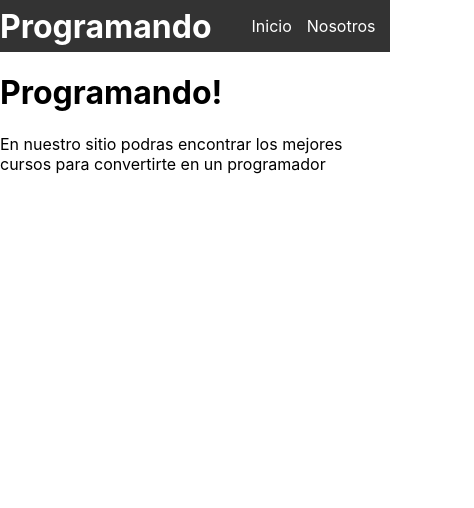
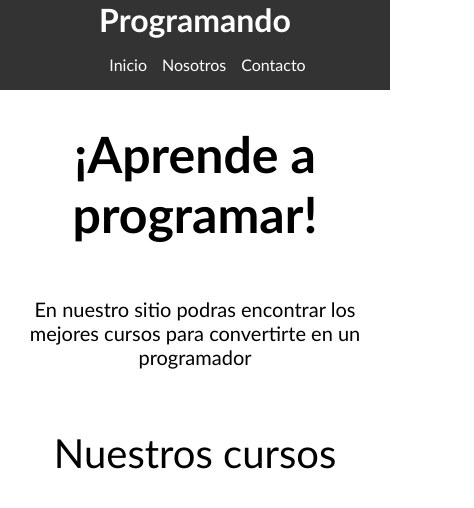
Before and after one commit to lucasjerez94/website-programando-, a React (Create React App) app: page / in a window 390 px wide. Shown: the top 508 px of the page, 474 px wide, since content can reach past the window. Built offline with nearby package versions, Linux system fonts and the light colour scheme.

Commit message:
second commit

```diff
--- a/src/App.css
+++ b/src/App.css
@@ -7,12 +7,13 @@
   align-items: center;
   margin: 0;
   padding: 0;
+  font-family: 'Gill Sans', 'Gill Sans MT', Calibri, 'Trebuchet MS', sans-serif;
 }
 
 /* ----- Components styles ----- */
 
 /* HEADER */
-.header {
+.header{
   display: flex;
   justify-content: space-between;
   align-items: center;
@@ -20,21 +21,69 @@
   color: white;
   width: 100%;
 }
-.h1-header {
+.h1-header{
   margin: 0;
 }
-.navbar-header {
+.navbar-header{
   display: flex;
 }
-.ul-header {
+.ul-header{
   list-style: none;
   display: flex;
 }
-.ul-header li {
+.ul-header li{
   margin-right: 15px;
   cursor: pointer;
 }
-.ul-header li:hover {
+.ul-header li:hover{
   color: #ffd700;
 }
 /*----------------------*/
+
+/* HERO */
+.hero{
+  display: flex;
+  flex-direction: column;
+  align-items: center;
+  width: 100%;
+}
+.h1-hero{
+  font-size: 50px;
+}
+.p-hero{
+  font-size: 20px;
+}
+/*----------------------*/
+
+/* MAIN */
+.main{
+  display: flex;
+  flex-direction: column;
+  align-items: center;
+}
+.p-main{
+  font-size: 40px;
+}
+/*----------------------*/
+
+/* ----- Medias querys ----- */
+@media (max-width: 767px) {
+  /* Header */
+  .header{
+    display: flex;
+    flex-direction: column;
+    align-items: center;
+  }
+  /* Hero */
+  .hero{
+    display: flex;
+    flex-direction: column;
+    align-items: center;
+  }
+  .h1-hero{
+    text-align: center;
+  }
+  .p-hero{
+    text-align: center;
+  }
+}
--- a/src/App.jsx
+++ b/src/App.jsx
@@ -1,11 +1,12 @@
 import './App.css';
-import {Header, Hero} from './components'
+import {Header, Hero, Main} from './components'
 
 function App() {
   return (
     <div className="App">
       <Header />
       <Hero />
+      <Main />
     </div>
   );
 }
--- a/src/components/Hero.jsx
+++ b/src/components/Hero.jsx
@@ -1,7 +1,7 @@
 export const Hero = () => {
   return (
     <div className="hero">
-        <h1 className="h1-hero">Programando!</h1>
+        <h1 className="h1-hero">¡Aprende a programar!</h1>
         <p className="p-hero">En nuestro sitio podras encontrar los mejores cursos para convertirte en un programador</p>
     </div>
   );
--- /dev/null
+++ b/src/components/Main.jsx
@@ -0,0 +1,8 @@
+export const Main = () => {
+    return(
+        <div className="main">
+            <p className="p-main">Nuestros cursos</p>
+            <div className="templatecard"></div>
+        </div>
+    );
+};
--- a/src/components/index.js
+++ b/src/components/index.js
@@ -1,4 +1,5 @@
 import {Header} from './Header';
 import {Hero} from './Hero';
+import {Main} from './Main';
 
-export {Header, Hero};
+export {Header, Hero, Main};
```
